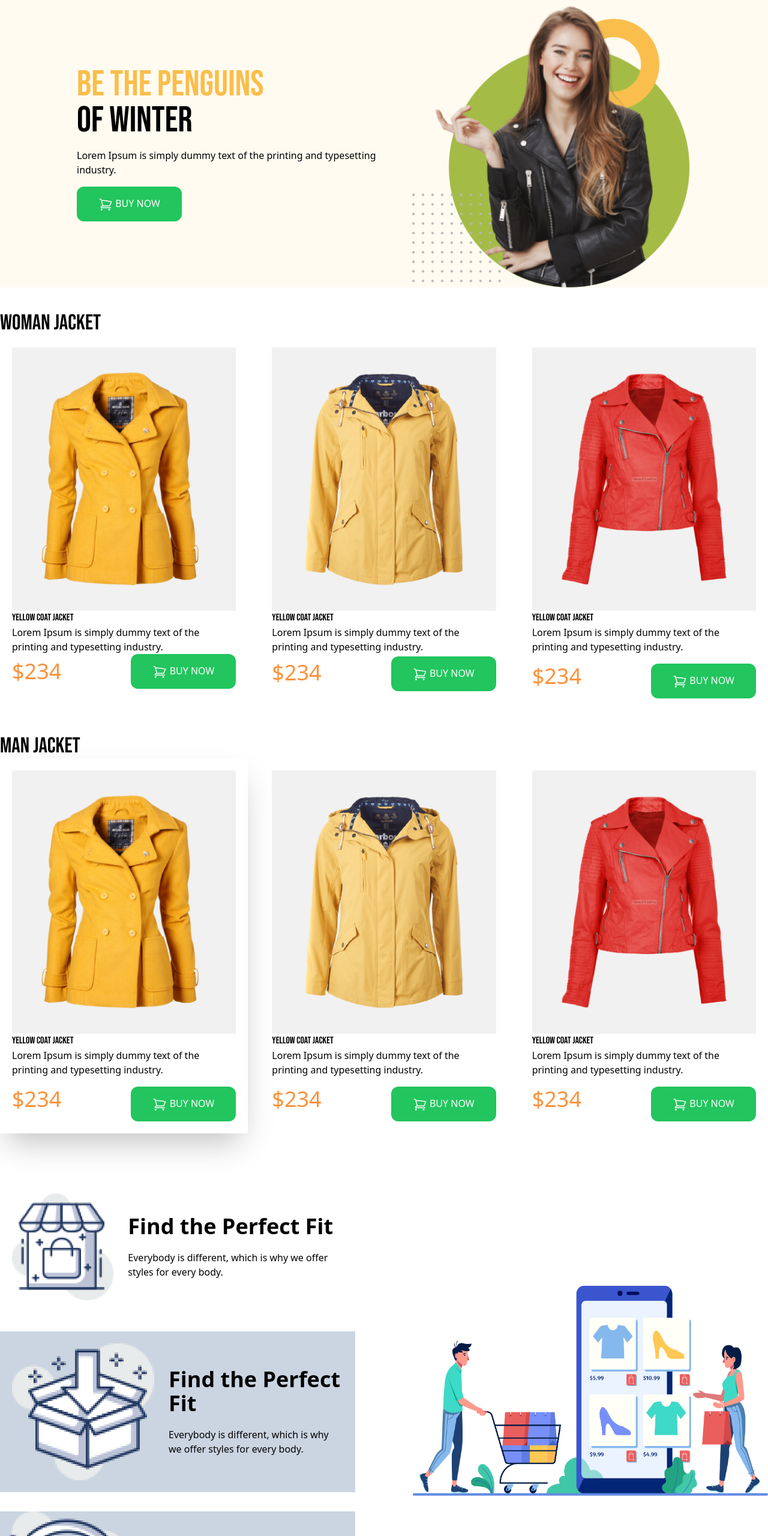
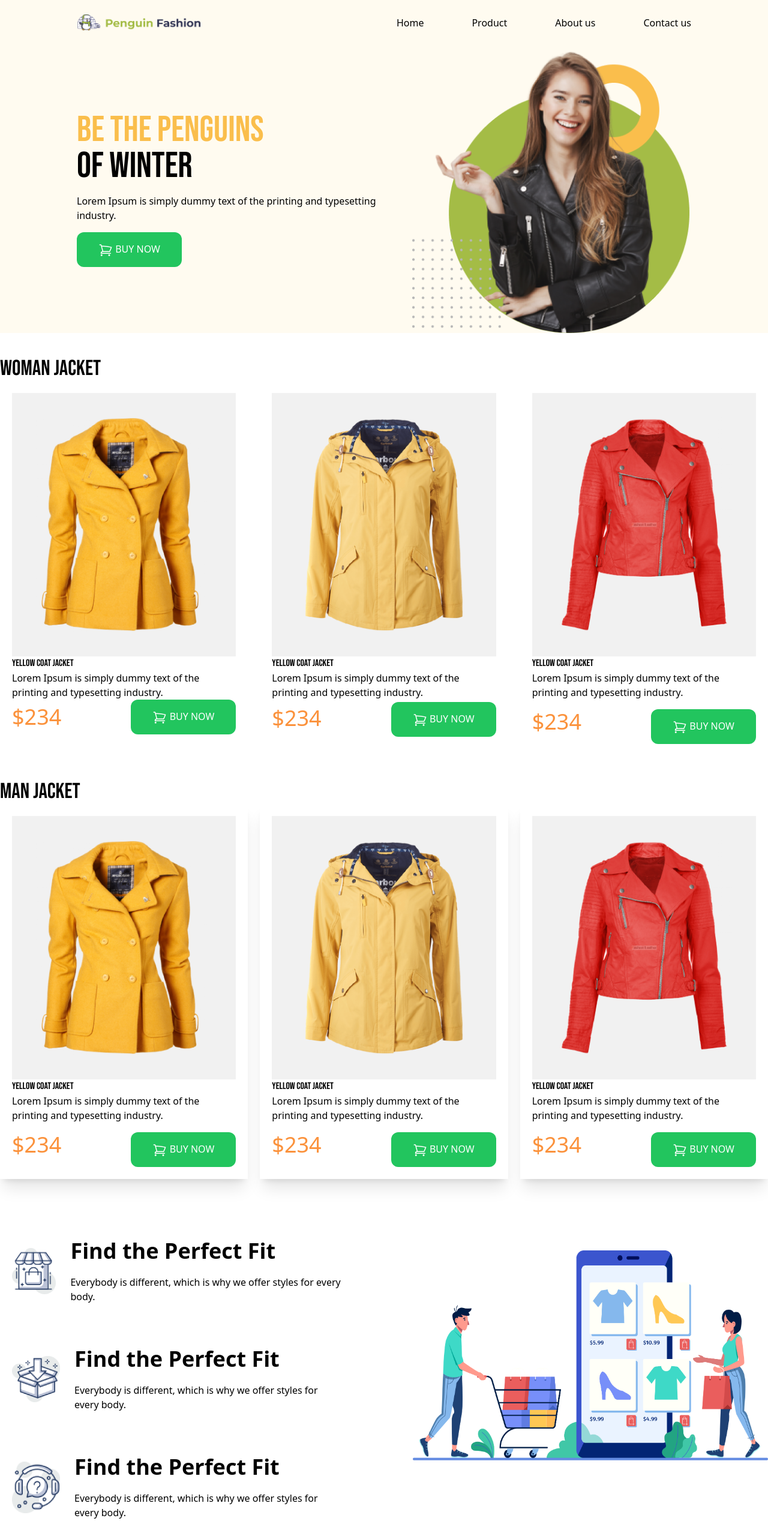
Before and after one commit to Samisahariar/penguin-website, a plain HTML site: page index.html in a window 1280 px wide. Shown: the top 2560 px of the page at 60% size. Drawn offline with nearby package versions, Linux system fonts and the light colour scheme.

Commit message:
last commit

```diff
--- a/index.html
+++ b/index.html
@@ -17,7 +17,17 @@
 <body>
     <header class="bg-[#FFFBF0] md:px-32 px-10">
         <nav>
-
+            <div class="flex justify-between items-center pt-6 pb-6">
+                <div class="w-52">
+                    <img src="icons/logo.png" alt="" >
+                </div>
+                <ul class="flex gap-20">
+                    <a href="">Home</a>
+                    <a href="">Product</a>
+                    <a href="">About us</a>
+                    <a href="">Contact us</a>
+                </ul>
+            </div>
         </nav>
         <div class="md:flex md:justify-between md:items-center">
             <div>
@@ -90,7 +100,7 @@
         </div>
         <h1 class="text-4xl font-bebasd uppercase mt-10">Man Jacket</h1>
         <div class="grid lg:grid-cols-3 md:grid-cols-2 grid-cols-1 gap-5">
-            <div class="p-5 shadow-2xl">
+            <div class="p-5 shadow-xl">
                 <div class="p-10 bg-[#F1F1F1]">
                     <img src="images/jacket-1.png" alt="">
                 </div>
@@ -106,7 +116,7 @@
                         BUY NOW</button>
                 </div>
             </div>
-            <div class="p-5">
+            <div class="p-5 shadow-xl">
                 <div class="p-10 bg-[#F1F1F1]">
                     <img src="images/jacket-2.png" alt="">
                 </div>
@@ -122,7 +132,7 @@
                         BUY NOW</button>
                 </div>
             </div>
-            <div class="p-5">
+            <div class="p-5 shadow-xl">
                 <div class="p-10 bg-[#F1F1F1]">
                     <img src="images/jacket-3.png" alt="">
                 </div>
@@ -143,7 +153,7 @@
             <div class="flex gap-8 flex-col pt-20">
                 <div class="flex items-center bg-white gap-6 p-5">
                     <div class="">
-                        <img src="icons/house.png" alt="">
+                        <img src="icons/house.png" alt="" class="w-20">
                     </div>
                     <div>
                         <h3 class="text-4xl font-bold mb-5">Find the Perfect Fit</h3>
@@ -151,16 +161,16 @@
                             offer styles for every body.</p>
                     </div>
                 </div>
-                <div class="flex items-center bg-slate-300 gap-6 p-5">
-                    <img src="icons/box.png" alt="">
+                <div class="flex items-center gap-6 p-5">
+                    <img src="icons/box.png" alt="" class="w-20">
                     <div>
                         <h3 class="text-4xl font-bold mb-5">Find the Perfect Fit</h3>
                         <p>Everybody is different, which is why we
                             offer styles for every body.</p>
                     </div>
                 </div>
-                <div class="flex items-center bg-slate-300">
-                    <img src="icons/question.png" alt="">
+                <div class="flex items-center gap-6 p-5">
+                    <img src="icons/question.png" alt="" class="w-20">
                     <div>
                         <h3 class="text-4xl font-bold mb-5">Find the Perfect Fit</h3>
                         <p>Everybody is different, which is why we
```
